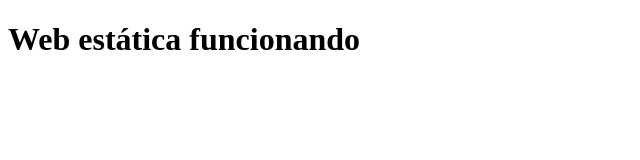
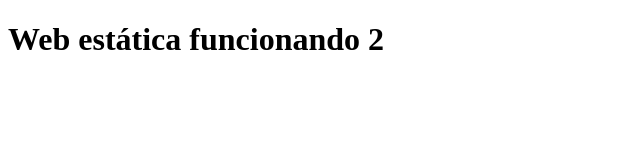
Before and after one commit to claudiojavierdelacruz1-svg/web, a plain HTML site: page index.html in a window 1280 px wide. Shown: the full height of the page, 0-640 px from the left. Drawn offline with Linux system fonts and the light colour scheme.

Commit message:
Update index.html

```diff
--- a/index.html
+++ b/index.html
@@ -6,6 +6,6 @@
   <meta name="viewport" content="width=device-width, initial-scale=1">
 </head>
 <body>
-  <h1>Web estática funcionando</h1>
+  <h1>Web estática funcionando 2</h1>
 </body>
 </html>
```
